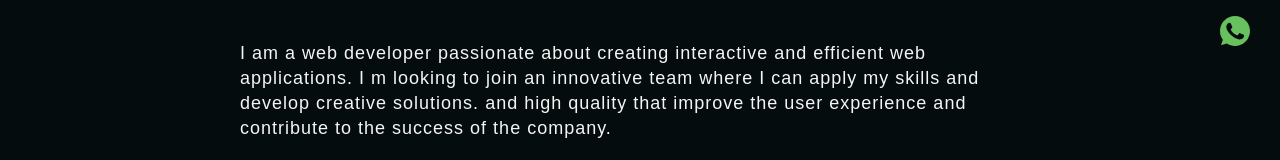
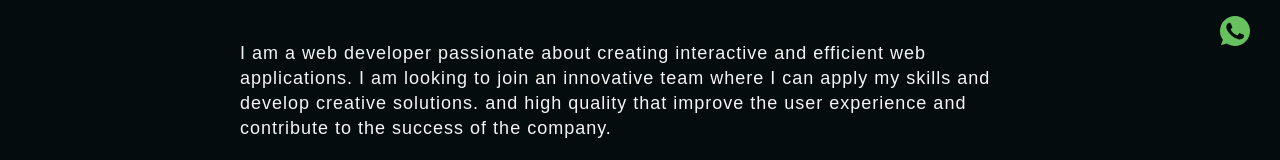
Before and after one commit to FerDev-star/portfolio, a plain HTML site: page index.html in a window 1280 px wide. Shown: the part 724-884 px from the top of the page. Drawn offline with Linux system fonts and the light colour scheme.

Commit message:
Update index.html

```diff
--- a/index.html
+++ b/index.html
@@ -87,7 +87,7 @@
                 </div>
             </div>
             <h1>About Me</h1>
-            <p>I am a web developer passionate about creating interactive and efficient web applications. I m looking to join an innovative team where I can apply my skills and develop creative solutions. and high quality that improve the user experience and contribute to the success of the company.</p>
+            <p>I am a web developer passionate about creating interactive and efficient web applications. I am looking to join an innovative team where I can apply my skills and develop creative solutions. and high quality that improve the user experience and contribute to the success of the company.</p>
             <a href="./files/Fernando Mora - 2024.pdf" download="Fernando Mora - 2024.pdf" class="btn_btn">Download my resume</a>
         </article>
     </section>
```
